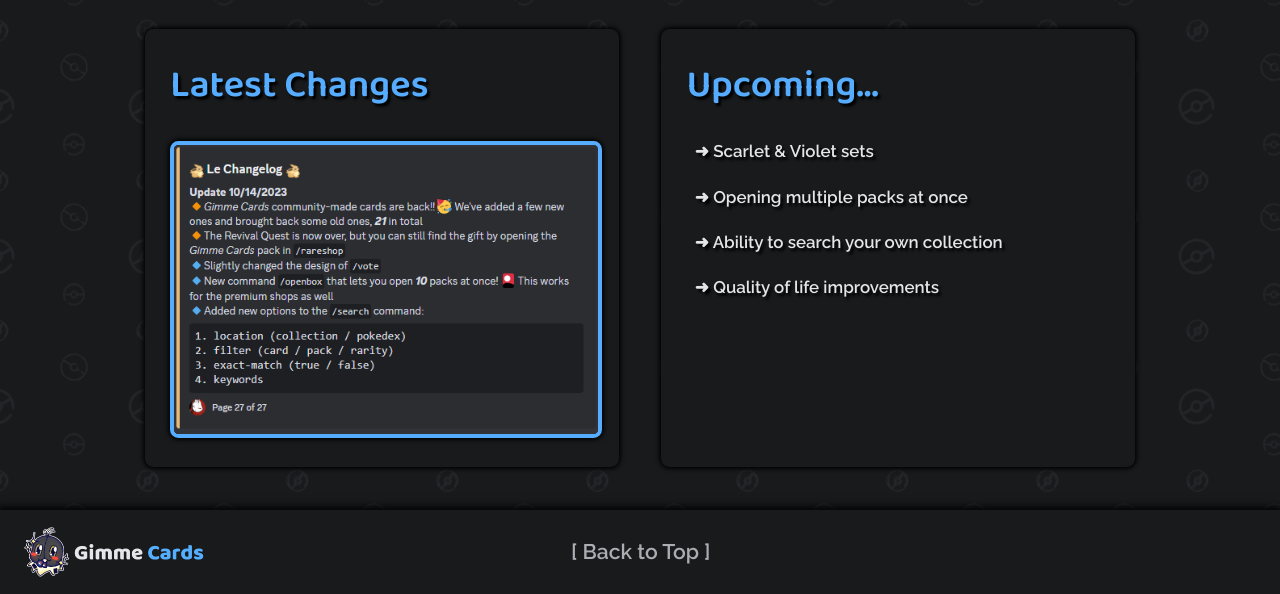
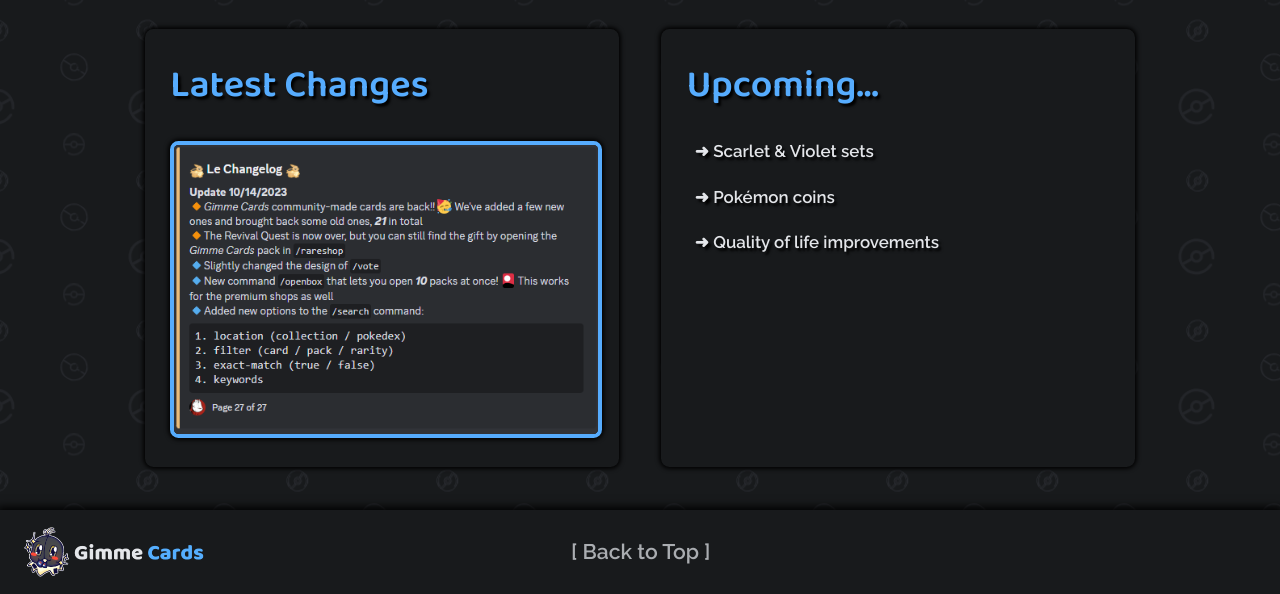
Before and after one commit to SeaPolecat/GCWebsite, a plain HTML site: page index.html in a window 1280 px wide. Shown: the part 1417-2011 px from the top of the page. Drawn offline with Linux system fonts and the light colour scheme.

Commit message:
updated upcoming features

```diff
--- a/index.html
+++ b/index.html
@@ -71,8 +71,7 @@
             <div class="news">
                 <h1 class="news-heading">Upcoming...</h1>
                 <h1 class="list">➜ Scarlet & Violet sets</h1>
-                <h1 class="list">➜ Opening multiple packs at once</h1>
-                <h1 class="list">➜ Ability to search your own collection</h1>
+                <h1 class="list">➜ Pokémon coins</h1>
                 <h1 class="list">➜ Quality of life improvements</h1>
             </div>
         </div>
```
